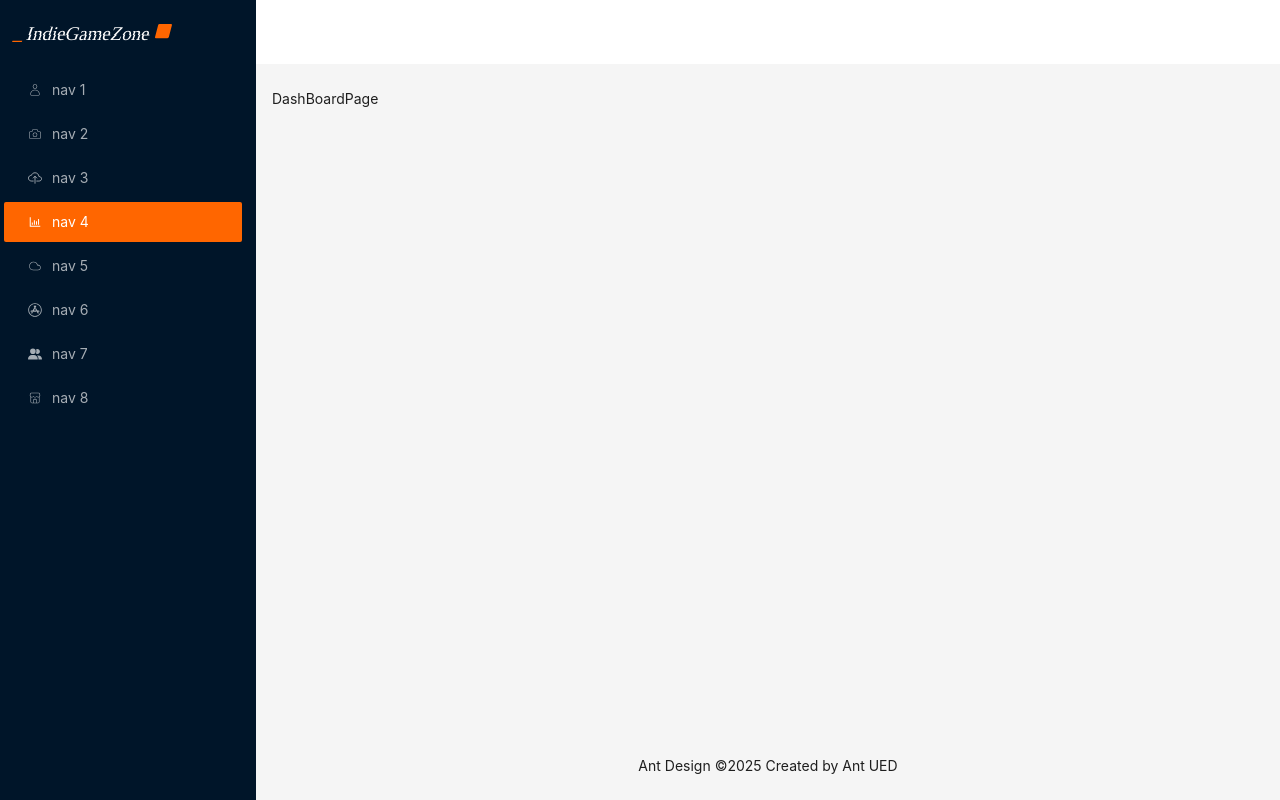
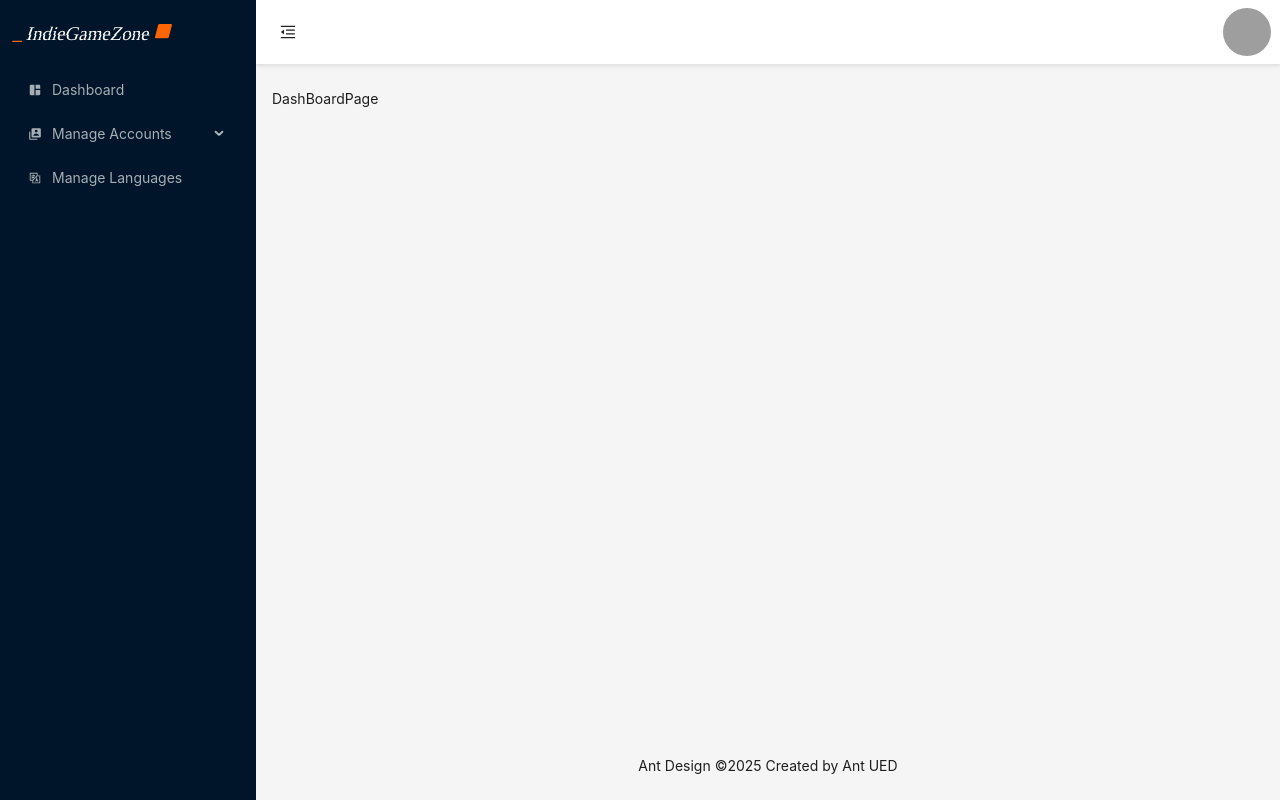
Before and after one commit to huyngse/SEP490_IndieGameZone_FE, a React (Vite) app: page /admin in a window 1280 px wide. Built offline with nearby package versions, Linux system fonts and the light colour scheme; grey boxes are pictures that could not be loaded.

Commit message:
feat : modify dashboard layout

```diff
--- a/src/layouts/admin-layout.tsx
+++ b/src/layouts/admin-layout.tsx
@@ -1,13 +1,13 @@
-import { ConfigProvider, theme } from "antd";
-import React, { ReactNode } from "react";
+import { Avatar, Button, ConfigProvider, theme } from "antd";
+import React, { ReactNode, use, useState } from "react";
 import type { MenuProps } from "antd";
 import { Layout, Menu } from "antd";
-import { CiCamera, CiCloud, CiShop, CiUser } from "react-icons/ci";
-import { IoCloudUploadOutline } from "react-icons/io5";
-import { AiOutlineBarChart } from "react-icons/ai";
-import { FaAppStore } from "react-icons/fa";
-import { FaUserGroup } from "react-icons/fa6";
+import { MenuFoldOutlined, MenuUnfoldOutlined } from "@ant-design/icons";
 import logo from "@/assets/indiegamezone-logo.svg";
+import { useNavigate } from "react-router-dom";
+import { MdSpaceDashboard } from "react-icons/md";
+import { BiSolidUserAccount } from "react-icons/bi";
+import { LiaLanguageSolid } from "react-icons/lia";
 
 const { Header, Content, Footer, Sider } = Layout;
 
@@ -22,22 +22,46 @@ const siderStyle: React.CSSProperties = {
   scrollbarGutter: "stable",
 };
 
-const items: MenuProps["items"] = [
-  CiUser,
-  CiCamera,
-  IoCloudUploadOutline,
-  AiOutlineBarChart,
-  CiCloud,
-  FaAppStore,
-  FaUserGroup,
-  CiShop,
-].map((icon, index) => ({
-  key: String(index + 1),
-  icon: React.createElement(icon),
-  label: `nav ${index + 1}`,
-}));
+const AdminLayout = ({ children }: { children: ReactNode }) => {
+  const [collapsed, setCollapsed] = useState(false);
 
-const AdminLayout = ({ children }: { children: ReactNode }) => {
+  const navigate = useNavigate();
+  const items: MenuProps["items"] = [
+    {
+      key: "1",
+      icon: <MdSpaceDashboard />,
+      label: "Dashboard",
+      onClick: () => {
+        navigate("/admin/dashboard");
+      },
+    },
+    {
+      key: "2",
+      icon: <BiSolidUserAccount />,
+      label: "Manage Accounts",
+      children: [
+        {
+          key: "2-1",
+          label: "Manage Users",
+          onClick: () => {
+            navigate("/admin/manage-users");
+          },
+        },
+        {
+          key: "2-2",
+          label: "Manage Developers",
+          onClick: () => {
+            navigate("/admin/manage-developers");
+          },
+        },
+      ],
+    },
+    {
+      key: "3",
+      icon: <LiaLanguageSolid />,
+      label: "Manage Languages",
+    },
+  ];
   const {
     token: { colorBgContainer },
   } = theme.useToken();
@@ -53,25 +77,39 @@ const AdminLayout = ({ children }: { children: ReactNode }) => {
       }}
     >
       <Layout hasSider>
-        <Sider style={siderStyle} width={256}>
+        <Sider trigger={null} collapsible collapsed={collapsed} style={siderStyle} width={256}>
           <div className="p-3 my-3">
             <img src={logo} alt="indiegamezone logo" className="w-40" />
           </div>
-          <Menu
-            theme="dark"
-            mode="inline"
-            defaultSelectedKeys={["4"]}
-            items={items}
-          />
+          <Menu theme="dark" mode="inline" defaultSelectedKeys={["4"]} items={items} />
         </Sider>
         <Layout>
-          <Header style={{ padding: 0, background: colorBgContainer }} />
-          <Content style={{ margin: "24px 16px 0", overflow: "initial" }}>
-            {children}
-          </Content>
-          <Footer style={{ textAlign: "center" }}>
-            Ant Design ©{new Date().getFullYear()} Created by Ant UED
-          </Footer>
+          <Header style={{ padding: 0, background: colorBgContainer, boxShadow: "0 2px 4px rgba(0,0,0,0.1)" }}>
+            <div className="flex items-center justify-between h-full pr-2 ">
+              <Button
+                type="text"
+                icon={collapsed ? <MenuUnfoldOutlined /> : <MenuFoldOutlined />}
+                onClick={() => setCollapsed(!collapsed)}
+                style={{
+                  fontSize: "16px",
+                  width: 64,
+                  height: 64,
+                }}
+              />
+
+              <Avatar
+                size={50}
+                src={
+                  <img
+                    src="https://st.quantrimang.com/photos/image/2022/01/27/Avatar-Free-Fire-ngau-12.jpg"
+                    alt="avatar"
+                  />
+                }
+              />
+            </div>
+          </Header>
+          <Content style={{ margin: "24px 16px 0", overflow: "initial" }}>{children}</Content>
+          <Footer style={{ textAlign: "center" }}>Ant Design ©{new Date().getFullYear()} Created by Ant UED</Footer>
         </Layout>
       </Layout>
     </ConfigProvider>
```
